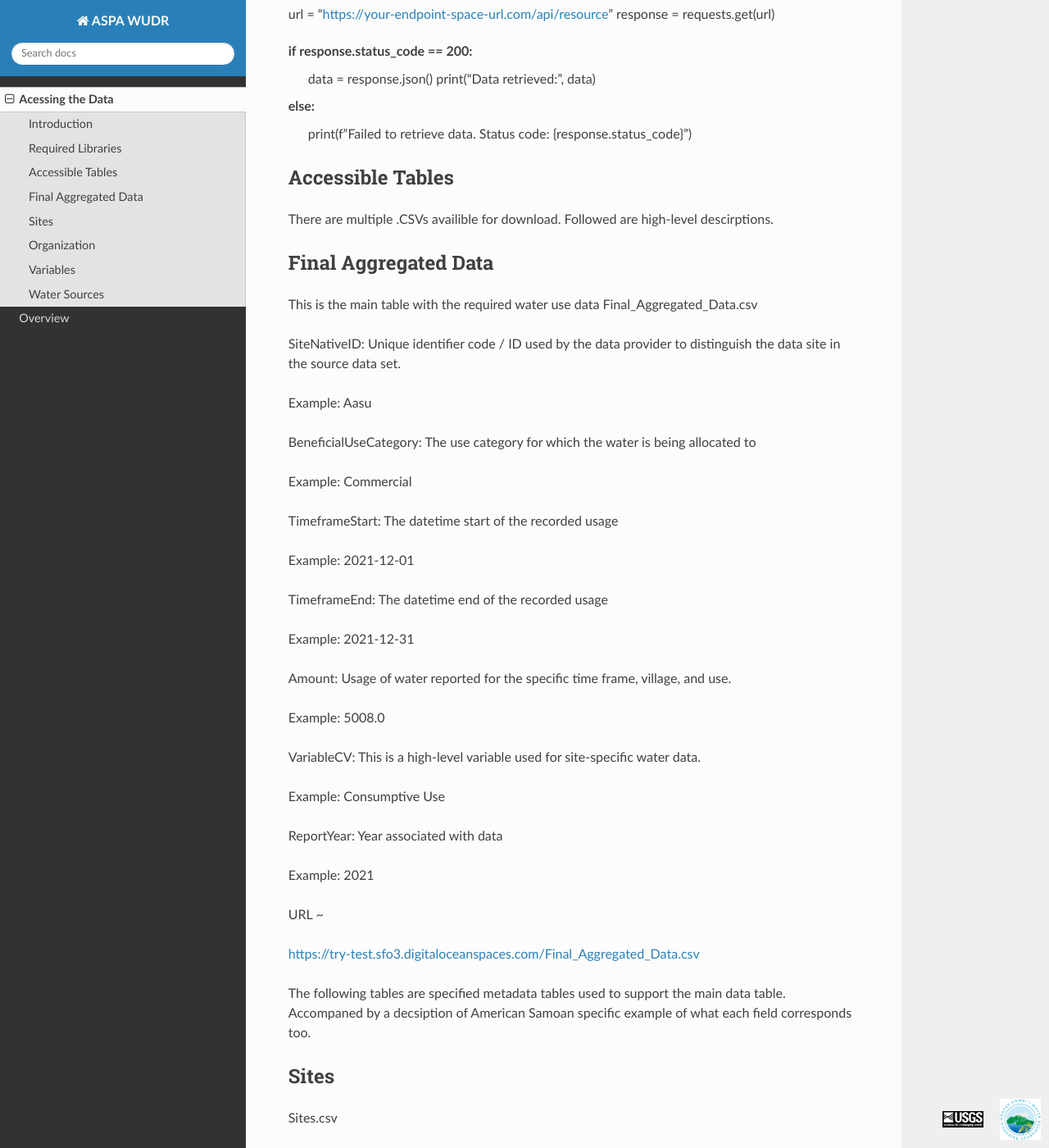
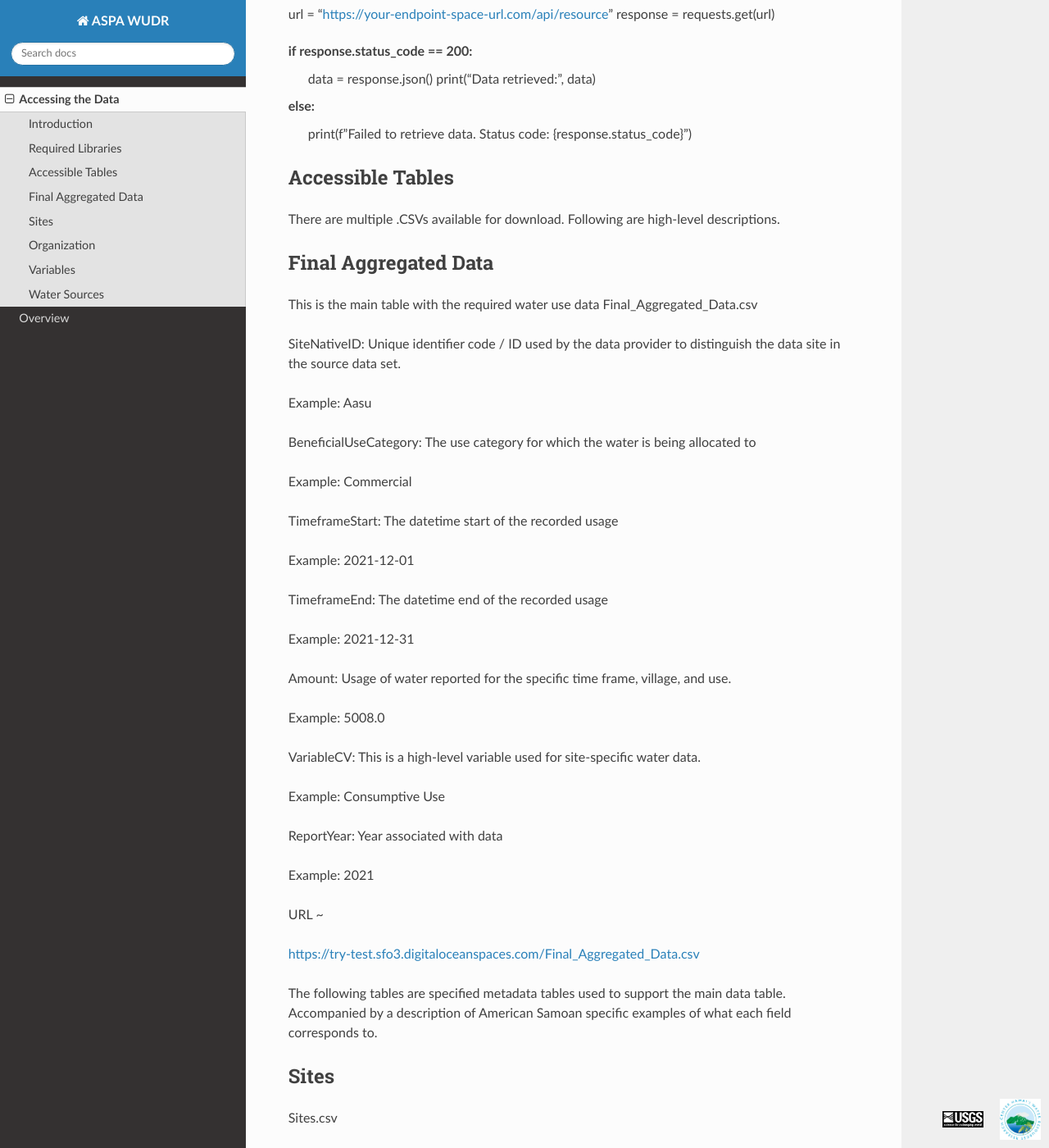
Before and after one commit to lmclatch/ASPA, a Sphinx documentation site: the page built from docs/acess.rst, in a window 1280 px wide and 1400 px high, scrolled down 938 px. Shown: the whole window at 82% size. Built offline with Sphinx 7.4.7 and the Read the Docs theme 2.0.0, drawn with Linux system fonts in a browser that asks for light colours; some of the changed text lies outside the part shown.

Commit message:
Update acess.rst

```diff
--- a/docs/acess.rst
+++ b/docs/acess.rst
@@ -1,9 +1,9 @@
-Acessing the Data
+Accessing the Data
 ====================
 
 Introduction
 ------------
-A guide to accessing the processsed data. The tables are posted to an object endpoint space through Digital Ocean and are publically acessible.
+A guide to accessing the processed data. The tables are posted to an object endpoint space through Digital Ocean and are publically accessible.
 
 Data Endpoint URLs:
 
@@ -48,7 +48,7 @@ else:
 
 Accessible Tables
 -----------------
-There are multiple .CSVs availible for download. Followed are high-level descirptions.
+There are multiple .CSVs available for download. Following are high-level descriptions.
 
 
 Final Aggregated Data
@@ -100,7 +100,7 @@ https://try-test.sfo3.digitaloceanspaces.com/Final_Aggregated_Data.csv
 
 
 The following tables are specified metadata tables used to support the main data table.
-Accompaned by a decsiption of American Samoan specific example of what each field corresponds too.
+Accompanied by a description of American Samoan specific examples of what each field corresponds to.
 
 Sites
 -------------
```
